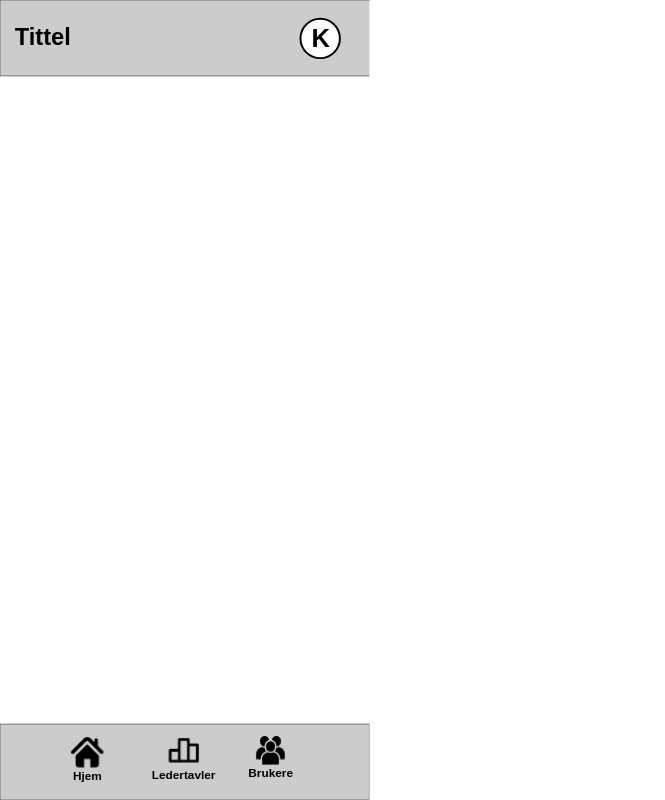
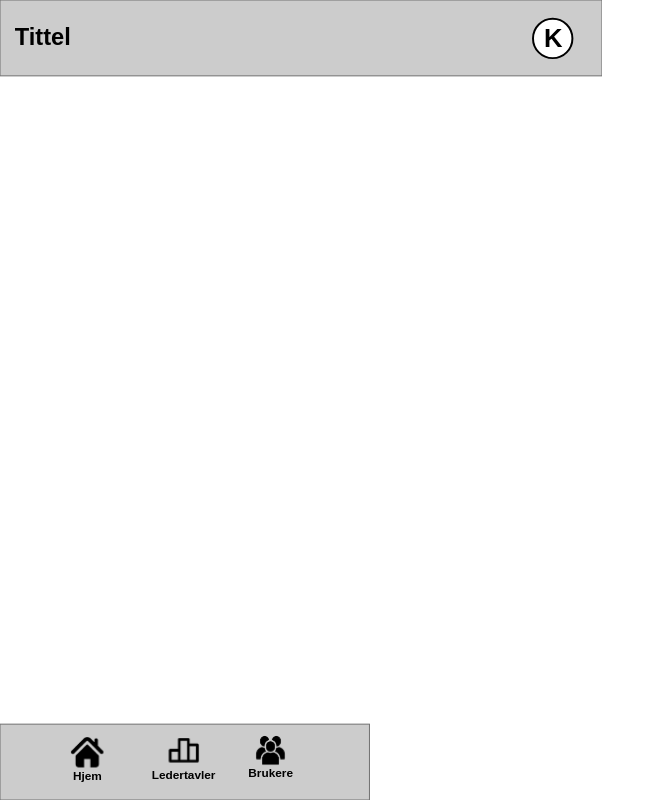
Before and after one commit to kjetkr01/kjetil-test, a website: page public/index.html in a window 1280 px wide. Shown: the whole page, without its empty margins (0-665 px from the left). Drawn offline with Linux system fonts and the light colour scheme.

Commit message:
Add files via upload

```diff
--- a/public/index.html
+++ b/public/index.html
@@ -24,7 +24,7 @@
 	}
 	#Footer__Header {
 		position: absolute;
-		width: 375px;
+		width: 611px;
 		height: 812px;
 		background-color: rgba(255,255,255,1);
 		overflow: hidden;
@@ -63,7 +63,7 @@
 	.Rectangle_56 {
 		position: absolute;
 		overflow: visible;
-		width: 425px;
+		width: 611px;
 		height: 77px;
 		left: 0px;
 		top: 0px;
@@ -114,11 +114,11 @@
 		overflow: visible;
 		width: 40px;
 		height: 40px;
-		left: 305px;
+		left: 541px;
 		top: 19px;
 	}
 	#K {
-		left: 305px;
+		left: 541px;
 		top: 24px;
 		position: absolute;
 		overflow: visible;
@@ -3032,7 +3032,7 @@ window.application = new Application();
 		</rect>
 	</svg>
 	<svg class="Rectangle_56">
-		<rect id="Rectangle_56" rx="0" ry="0" x="0" y="0" width="425" height="77">
+		<rect id="Rectangle_56" rx="0" ry="0" x="0" y="0" width="611" height="77">
 		</rect>
 	</svg>
 	<div id="Brukere">
```
